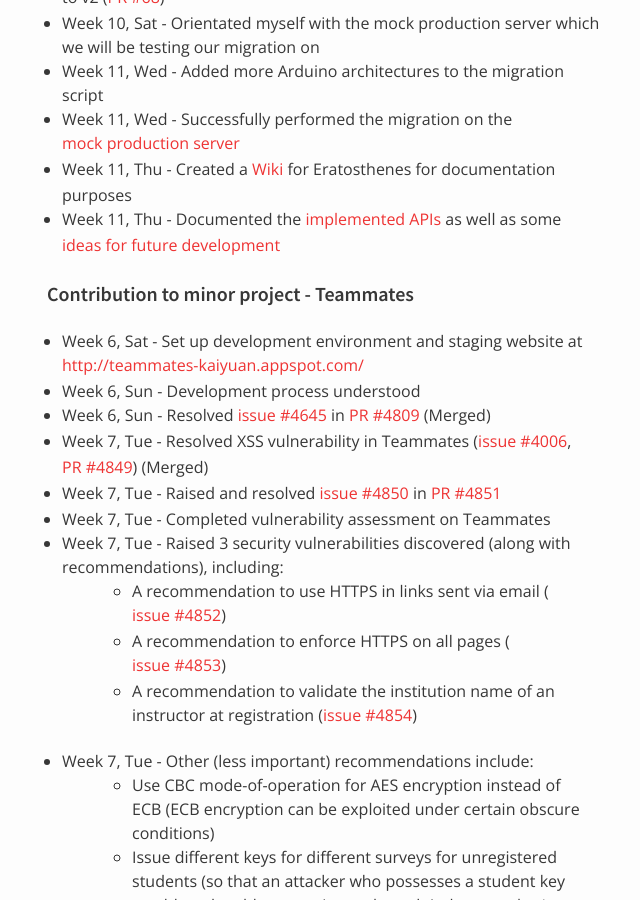
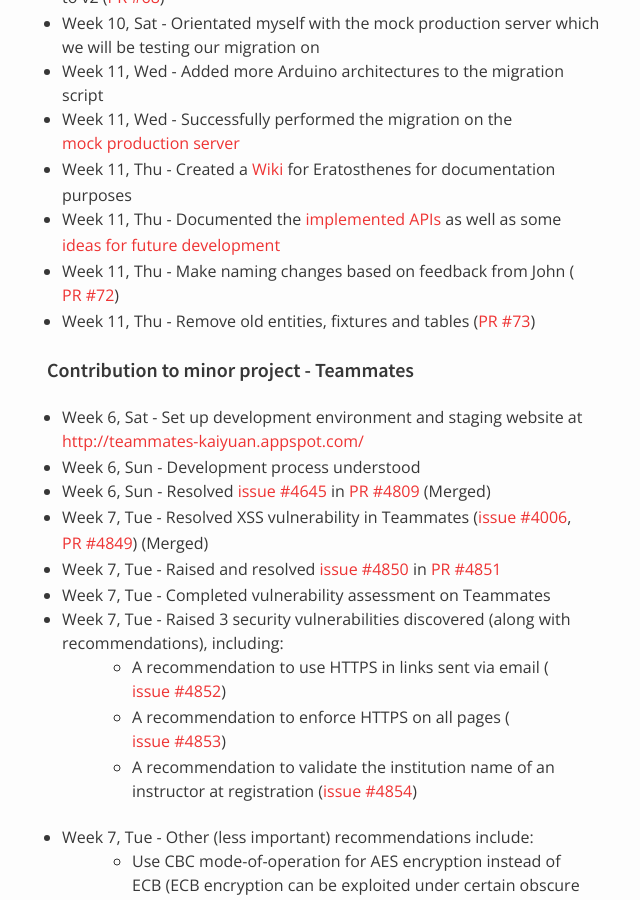
Before and after one commit to nus-oss/cs3281-AY1516S2-website, a Jekyll site: the page built from teams/codebender.md, in a window 1280 px wide and 900 px high, scrolled down 5692 px. Shown: the whole window, without its empty margins (323-963 px from the left). Built offline with Jekyll 4.4.1, drawn with Linux system fonts in a browser that asks for light colours.

Commit message:
Update KY's progress on major

```diff
--- a/teams/codebender.md
+++ b/teams/codebender.md
@@ -189,6 +189,8 @@ permalink: /teams/codebender/
 * Week 11, Wed - Successfully performed the migration on the [mock production server](http://eratosthenes-foa.codebender.cc/status)
 * Week 11, Thu - Created a [Wiki](https://github.com/codebendercc/eratosthenes/wiki) for Eratosthenes for documentation purposes
 * Week 11, Thu - Documented the [implemented APIs](https://github.com/codebendercc/eratosthenes/wiki/APIs) as well as some [ideas for future development](https://github.com/codebendercc/eratosthenes/wiki/Future-Development)
+* Week 11, Thu - Make naming changes based on feedback from John ([PR #72](https://github.com/codebendercc/eratosthenes/pull/72))
+* Week 11, Thu - Remove old entities, fixtures and tables ([PR #73](https://github.com/codebendercc/eratosthenes/pull/73))
 
 #### Contribution to minor project - Teammates
 * Week 6, Sat - Set up development environment and staging website at [http://teammates-kaiyuan.appspot.com/](http://teammates-kaiyuan.appspot.com/)
```
